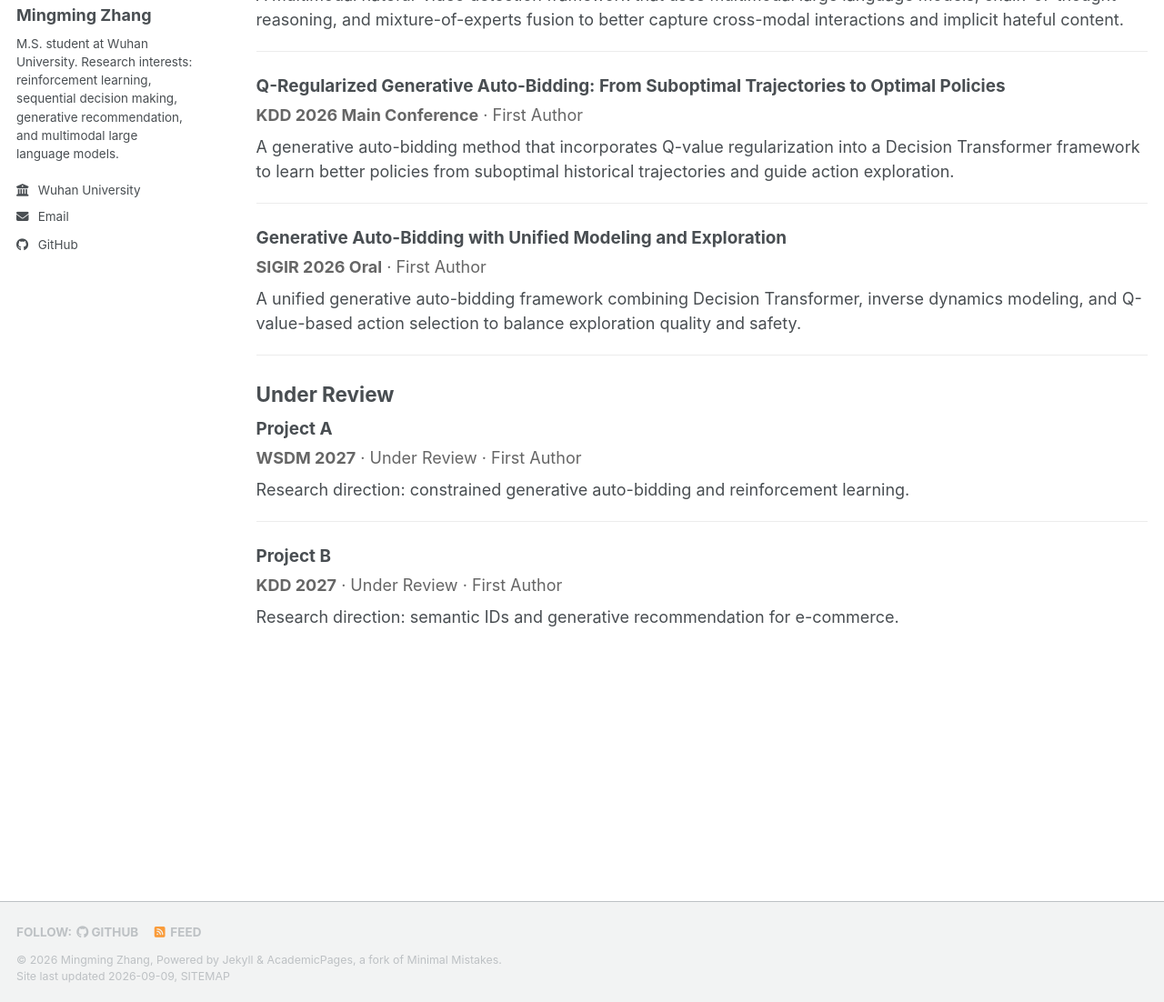
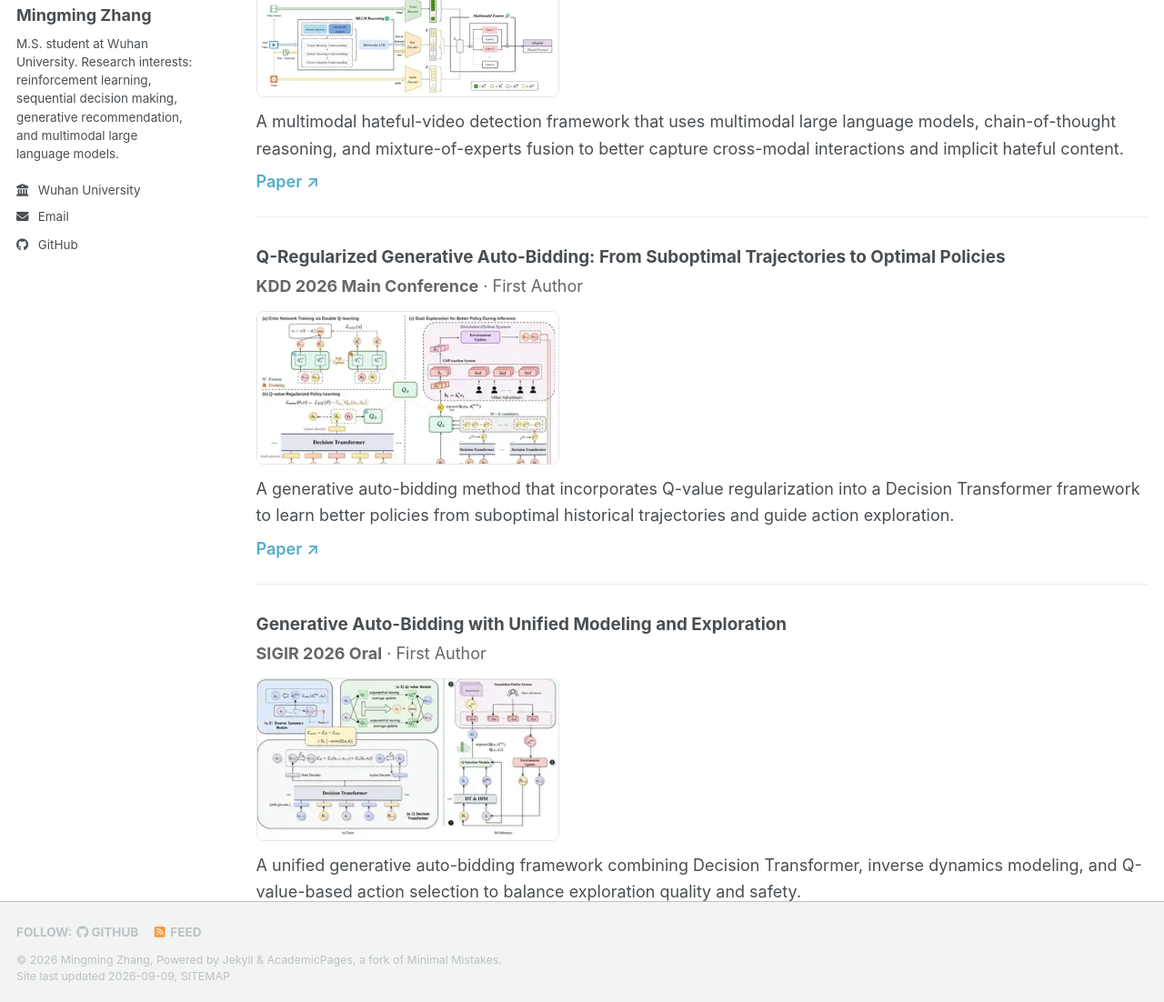
Before and after one commit to Tongyun1/tongyun1.github.io, a Jekyll site: the page built from _pages/publications.html, in a window 1280 px wide and 1400 px high, cut to the strip 298-1400 px from the top of the window. Shown: the whole strip at 91% size. Built offline with Jekyll 4.4.1, drawn with Linux system fonts in a browser that asks for light colours; a style sheet for code colours, icons or effects is not loaded.

Commit message:
Use extracted paper figures and compact publication layout

```diff
--- a/_pages/publications.html
+++ b/_pages/publications.html
@@ -8,12 +8,33 @@ author_profile: true
 ---
 
 <style>
-.publication-card { margin: 0 0 1.35rem; padding: 0 0 1.15rem; border-bottom: 1px solid #ececec; }
+.publication-card { margin: 0 0 1.7rem; padding: 0 0 1.35rem; border-bottom: 1px solid #ececec; }
 .publication-card:last-child { border-bottom: 0; }
 .publication-title { font-size: 1.05rem; font-weight: 650; line-height: 1.45; }
 .publication-meta { margin-top: .25rem; color: #666; }
-.publication-desc { margin-top: .45rem; }
-.publication-section { margin-top: 1.6rem; }
+.publication-desc { margin-top: .5rem; line-height: 1.65; }
+.publication-section { margin-top: 1.8rem; }
+.publication-figure-link {
+  display: block;
+  width: 34%;
+  max-width: 420px;
+  min-width: 260px;
+  margin: .75rem 0 .65rem;
+}
+.publication-figure {
+  display: block;
+  width: 100%;
+  height: auto;
+  border: 1px solid #e5e7eb;
+  border-radius: 8px;
+  background: #fff;
+}
+.publication-links { margin-top: .45rem; }
+.publication-links a { font-weight: 600; text-decoration: none; }
+.publication-links a:hover { text-decoration: underline; }
+@media (max-width: 700px) {
+  .publication-figure-link { width: 100%; max-width: 100%; min-width: 0; }
+}
 </style>
 
 <div class="lang-en">
@@ -22,19 +43,31 @@ author_profile: true
   <div class="publication-card">
     <div class="publication-title">HVGuard: Utilizing Multimodal Large Language Models for Hateful Video Detection</div>
     <div class="publication-meta"><strong>EMNLP 2025 Main Conference</strong> · First Author</div>
+    <a class="publication-figure-link" href="https://aclanthology.org/2025.emnlp-main.456/" target="_blank" rel="noopener">
+      <img class="publication-figure" src="/images/publications/hvguard-main.webp" alt="HVGuard framework overview" loading="lazy">
+    </a>
     <div class="publication-desc">A multimodal hateful-video detection framework that uses multimodal large language models, chain-of-thought reasoning, and mixture-of-experts fusion to better capture cross-modal interactions and implicit hateful content.</div>
+    <div class="publication-links"><a href="https://aclanthology.org/2025.emnlp-main.456/" target="_blank" rel="noopener">Paper ↗</a></div>
   </div>
 
   <div class="publication-card">
     <div class="publication-title">Q-Regularized Generative Auto-Bidding: From Suboptimal Trajectories to Optimal Policies</div>
     <div class="publication-meta"><strong>KDD 2026 Main Conference</strong> · First Author</div>
+    <a class="publication-figure-link" href="https://dlnext.acm.org/doi/epdf/10.1145/3770854.3783950" target="_blank" rel="noopener">
+      <img class="publication-figure" src="/images/publications/qga-main.webp" alt="Overall structure of QGA" loading="lazy">
+    </a>
     <div class="publication-desc">A generative auto-bidding method that incorporates Q-value regularization into a Decision Transformer framework to learn better policies from suboptimal historical trajectories and guide action exploration.</div>
+    <div class="publication-links"><a href="https://dlnext.acm.org/doi/epdf/10.1145/3770854.3783950" target="_blank" rel="noopener">Paper ↗</a></div>
   </div>
 
   <div class="publication-card">
     <div class="publication-title">Generative Auto-Bidding with Unified Modeling and Exploration</div>
     <div class="publication-meta"><strong>SIGIR 2026 Oral</strong> · First Author</div>
+    <a class="publication-figure-link" href="https://dl.acm.org/doi/abs/10.1145/3805712.3809661" target="_blank" rel="noopener">
+      <img class="publication-figure" src="/images/publications/guide-main.webp" alt="GUIDE overview architecture: training and inference" loading="lazy">
+    </a>
     <div class="publication-desc">A unified generative auto-bidding framework combining Decision Transformer, inverse dynamics modeling, and Q-value-based action selection to balance exploration quality and safety.</div>
+    <div class="publication-links"><a href="https://dl.acm.org/doi/abs/10.1145/3805712.3809661" target="_blank" rel="noopener">Paper ↗</a></div>
   </div>
 
   <h2 class="publication-section">Under Review</h2>
@@ -58,19 +91,31 @@ author_profile: true
   <div class="publication-card">
     <div class="publication-title">HVGuard: Utilizing Multimodal Large Language Models for Hateful Video Detection</div>
     <div class="publication-meta"><strong>EMNLP 2025 Main Conference</strong> · 第一作者</div>
+    <a class="publication-figure-link" href="https://aclanthology.org/2025.emnlp-main.456/" target="_blank" rel="noopener">
+      <img class="publication-figure" src="/images/publications/hvguard-main.webp" alt="HVGuard 框架总览" loading="lazy">
+    </a>
     <div class="publication-desc">面向仇恨视频检测的多模态大语言模型方法，结合思维链推理与混合专家融合，以增强跨模态交互建模和隐性仇恨内容识别。</div>
+    <div class="publication-links"><a href="https://aclanthology.org/2025.emnlp-main.456/" target="_blank" rel="noopener">论文 ↗</a></div>
   </div>
 
   <div class="publication-card">
     <div class="publication-title">Q-Regularized Generative Auto-Bidding: From Suboptimal Trajectories to Optimal Policies</div>
     <div class="publication-meta"><strong>KDD 2026 Main Conference</strong> · 第一作者</div>
+    <a class="publication-figure-link" href="https://dlnext.acm.org/doi/epdf/10.1145/3770854.3783950" target="_blank" rel="noopener">
+      <img class="publication-figure" src="/images/publications/qga-main.webp" alt="QGA 整体结构" loading="lazy">
+    </a>
     <div class="publication-desc">将 Q 值正则化融入 Decision Transformer，从次优历史轨迹中学习更优策略，并利用价值信息指导动作探索。</div>
+    <div class="publication-links"><a href="https://dlnext.acm.org/doi/epdf/10.1145/3770854.3783950" target="_blank" rel="noopener">论文 ↗</a></div>
   </div>
 
   <div class="publication-card">
     <div class="publication-title">Generative Auto-Bidding with Unified Modeling and Exploration</div>
     <div class="publication-meta"><strong>SIGIR 2026 Oral</strong> · 第一作者</div>
+    <a class="publication-figure-link" href="https://dl.acm.org/doi/abs/10.1145/3805712.3809661" target="_blank" rel="noopener">
+      <img class="publication-figure" src="/images/publications/guide-main.webp" alt="GUIDE 训练与推理整体架构" loading="lazy">
+    </a>
     <div class="publication-desc">统一建模生成式自动出价与探索过程，结合 Decision Transformer、逆动力学建模和基于 Q 值的动作选择，在探索质量与安全性之间取得平衡。</div>
+    <div class="publication-links"><a href="https://dl.acm.org/doi/abs/10.1145/3805712.3809661" target="_blank" rel="noopener">论文 ↗</a></div>
   </div>
 
   <h2 class="publication-section">投稿中</h2>
```
